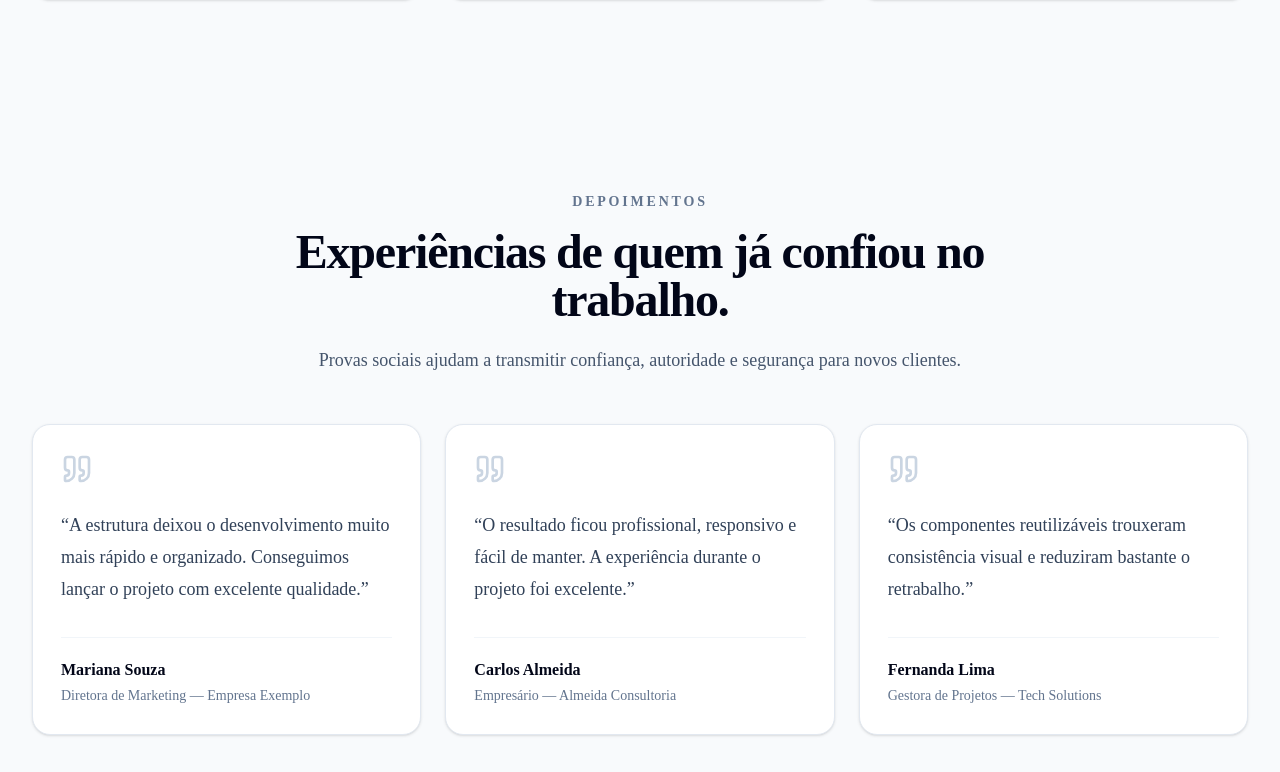
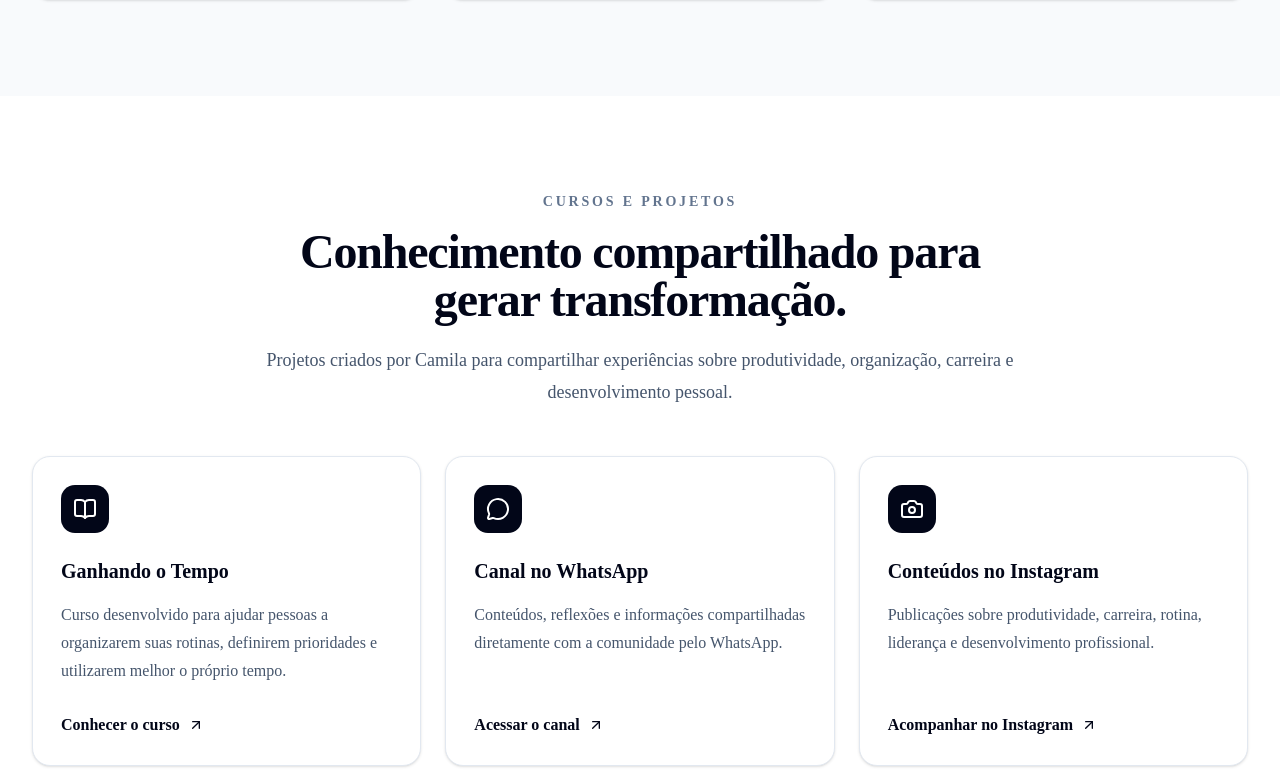
Before and after one commit to RodneiTimoteo/site-camila, a Next.js app: page / in a window 1280 px wide. Shown: the part 3108-3880 px from the top of the page. Built offline with nearby package versions, Linux system fonts and the light colour scheme.

Commit message:
Cria seção de cursos e projetos

```diff
--- a/src/app/page.tsx
+++ b/src/app/page.tsx
@@ -11,6 +11,7 @@ import Contact from "@/components/sections/Contact";
 import About from "@/components/sections/About";
 import Experience from "@/components/sections/Experience";
 import Achievements from "@/components/sections/Achievements";
+import Projects from "@/components/sections/Projects";
 
 export default function Home() {
   return (
@@ -38,6 +39,8 @@ export default function Home() {
 
         <Achievements />
 
+        <Projects />
+
         <Testimonials />
 
         <FAQ />
--- /dev/null
+++ b/src/components/cards/ProjectCard.tsx
@@ -0,0 +1,57 @@
+import {
+  ArrowUpRight,
+  BookOpen,
+  Camera,
+  MessageCircle,
+} from "lucide-react";
+
+interface ProjectCardProps {
+  type: "course" | "whatsapp" | "instagram";
+  title: string;
+  description: string;
+  label: string;
+  url: string;
+}
+
+const projectIcons = {
+  course: BookOpen,
+  whatsapp: MessageCircle,
+  instagram: Camera,
+};
+
+export default function ProjectCard({
+  type,
+  title,
+  description,
+  label,
+  url,
+}: ProjectCardProps) {
+  const Icon = projectIcons[type];
+
+  return (
+    <article className="flex h-full flex-col rounded-2xl border border-slate-200 bg-white p-7 shadow-sm transition hover:-translate-y-1 hover:shadow-md">
+      <span className="flex h-12 w-12 items-center justify-center rounded-xl bg-slate-950 text-white">
+        <Icon className="h-6 w-6" aria-hidden="true" />
+      </span>
+
+      <h3 className="mt-6 text-xl font-bold text-slate-950">
+        {title}
+      </h3>
+
+      <p className="mt-4 flex-1 leading-7 text-slate-600">
+        {description}
+      </p>
+
+      <a
+        href={url}
+        target={url.startsWith("http") ? "_blank" : undefined}
+        rel={url.startsWith("http") ? "noreferrer" : undefined}
+        className="mt-7 inline-flex items-center gap-2 font-semibold text-slate-950 transition hover:gap-3"
+      >
+        {label}
+
+        <ArrowUpRight className="h-4 w-4" aria-hidden="true" />
+      </a>
+    </article>
+  );
+}
--- /dev/null
+++ b/src/components/sections/Projects.tsx
@@ -0,0 +1,30 @@
+import ProjectCard from "@/components/cards/ProjectCard";
+import SectionTitle from "@/components/common/SectionTitle";
+import Section from "@/components/layout/Section";
+import { projectsData } from "@/data/projects";
+
+export default function Projects() {
+  return (
+    <Section id="cursos">
+      <SectionTitle
+        eyebrow={projectsData.eyebrow}
+        title={projectsData.title}
+        description={projectsData.description}
+        align="center"
+      />
+
+      <div className="mt-12 grid gap-6 md:grid-cols-3">
+        {projectsData.items.map((item) => (
+          <ProjectCard
+            key={item.title}
+            type={item.type}
+            title={item.title}
+            description={item.description}
+            label={item.label}
+            url={item.url}
+          />
+        ))}
+      </div>
+    </Section>
+  );
+}
--- /dev/null
+++ b/src/data/projects.ts
@@ -0,0 +1,32 @@
+export const projectsData = {
+  eyebrow: "Cursos e projetos",
+  title: "Conhecimento compartilhado para gerar transformação.",
+  description:
+    "Projetos criados por Camila para compartilhar experiências sobre produtividade, organização, carreira e desenvolvimento pessoal.",
+  items: [
+    {
+      type: "course",
+      title: "Ganhando o Tempo",
+      description:
+        "Curso desenvolvido para ajudar pessoas a organizarem suas rotinas, definirem prioridades e utilizarem melhor o próprio tempo.",
+      label: "Conhecer o curso",
+      url: "#",
+    },
+    {
+      type: "whatsapp",
+      title: "Canal no WhatsApp",
+      description:
+        "Conteúdos, reflexões e informações compartilhadas diretamente com a comunidade pelo WhatsApp.",
+      label: "Acessar o canal",
+      url: "#",
+    },
+    {
+      type: "instagram",
+      title: "Conteúdos no Instagram",
+      description:
+        "Publicações sobre produtividade, carreira, rotina, liderança e desenvolvimento profissional.",
+      label: "Acompanhar no Instagram",
+      url: "https://www.instagram.com/kamysvieira/",
+    },
+  ],
+} as const;
```
